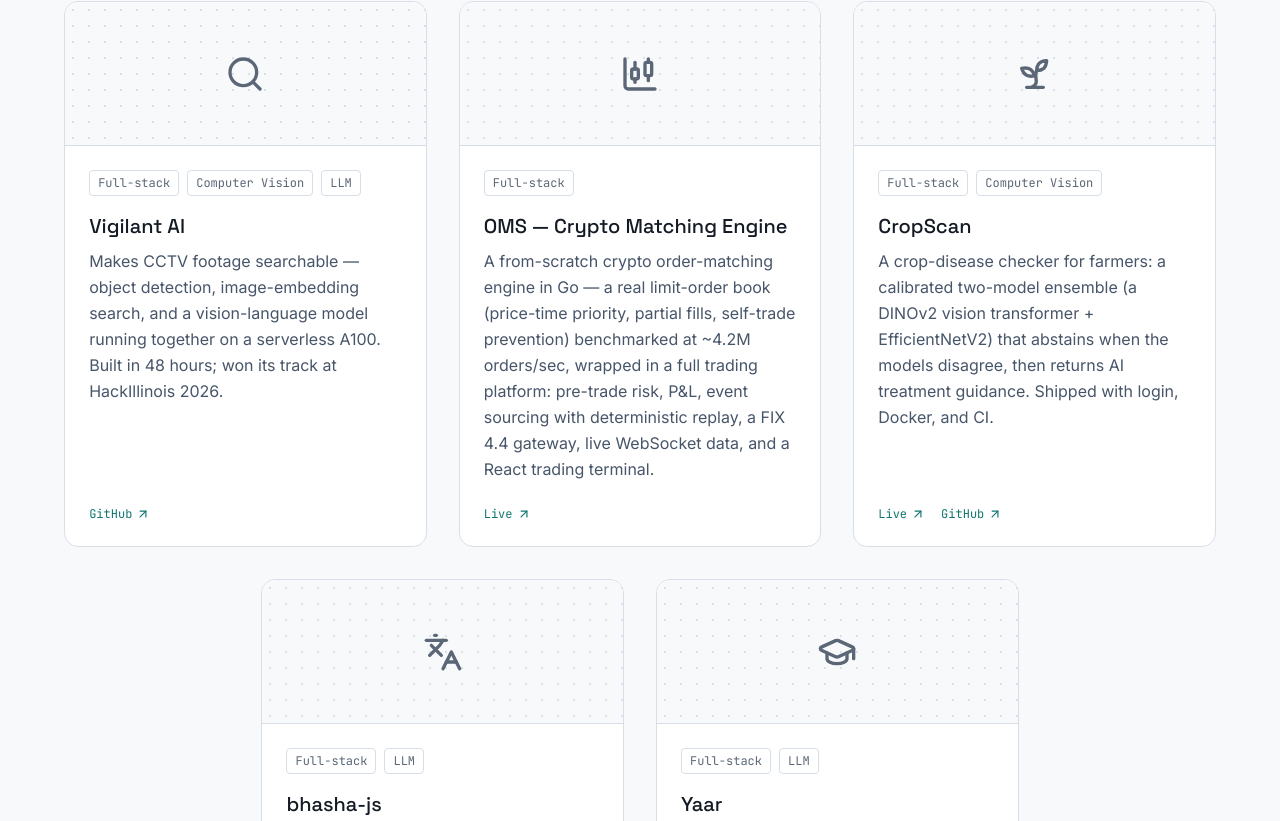
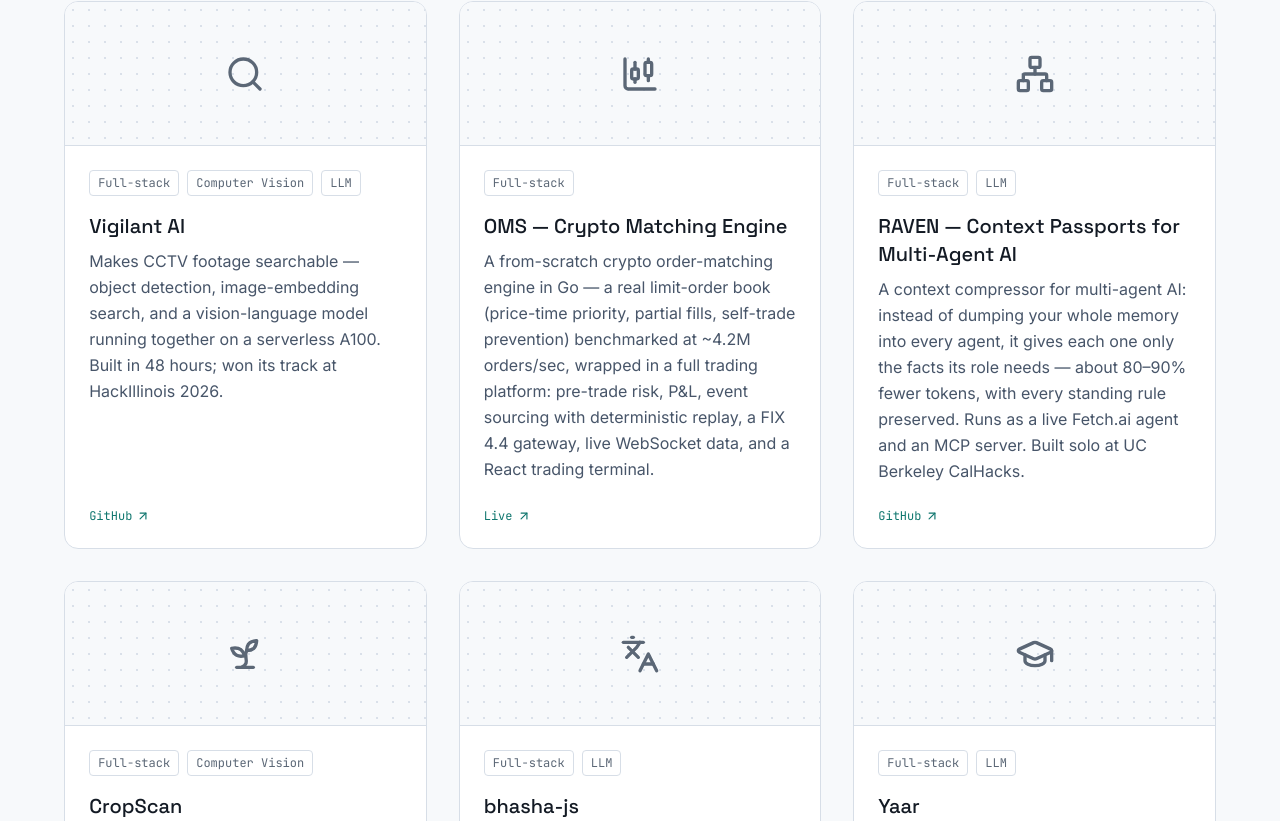
Before and after one commit to thesantoshpant/thesantoshpant.github.io, a React (Vite) app: page / in a window 1280 px wide. Shown: the part 979-1800 px from the top of the page. Built offline with nearby package versions, Linux system fonts and the light colour scheme.

Commit message:
Add RAVEN to portfolio projects; refresh SWE resume PDF (Yaar to RAVEN swap)

```diff
--- a/src/content/projects.ts
+++ b/src/content/projects.ts
@@ -1,4 +1,4 @@
-import { Search, CandlestickChart, Sprout, Languages, GraduationCap } from "lucide-react";
+import { Search, CandlestickChart, Network, Sprout, Languages, GraduationCap } from "lucide-react";
 import type { Project } from "../types";
 
 /** Accurate project content — synced to the Description/ dossiers + résumés (2026-06-18). */
@@ -20,6 +20,15 @@
     description:
       "A from-scratch crypto order-matching engine in Go — a real limit-order book (price-time priority, partial fills, self-trade prevention) benchmarked at ~4.2M orders/sec, wrapped in a full trading platform: pre-trade risk, P&L, event sourcing with deterministic replay, a FIX 4.4 gateway, live WebSocket data, and a React trading terminal.",
     links: [{ label: "Live", href: "https://theoms.vercel.app" }],
+  },
+  {
+    slug: "raven",
+    title: "RAVEN — Context Passports for Multi-Agent AI",
+    icon: Network,
+    tags: ["Full-stack", "LLM"],
+    description:
+      "A context compressor for multi-agent AI: instead of dumping your whole memory into every agent, it gives each one only the facts its role needs — about 80–90% fewer tokens, with every standing rule preserved. Runs as a live Fetch.ai agent and an MCP server. Built solo at UC Berkeley CalHacks.",
+    links: [{ label: "GitHub", href: "https://github.com/thesantoshpant/raven" }],
   },
   {
     slug: "cropscan",
```
Also changed, not shown: 1 other file (tests, documents, lock files or other folders).
